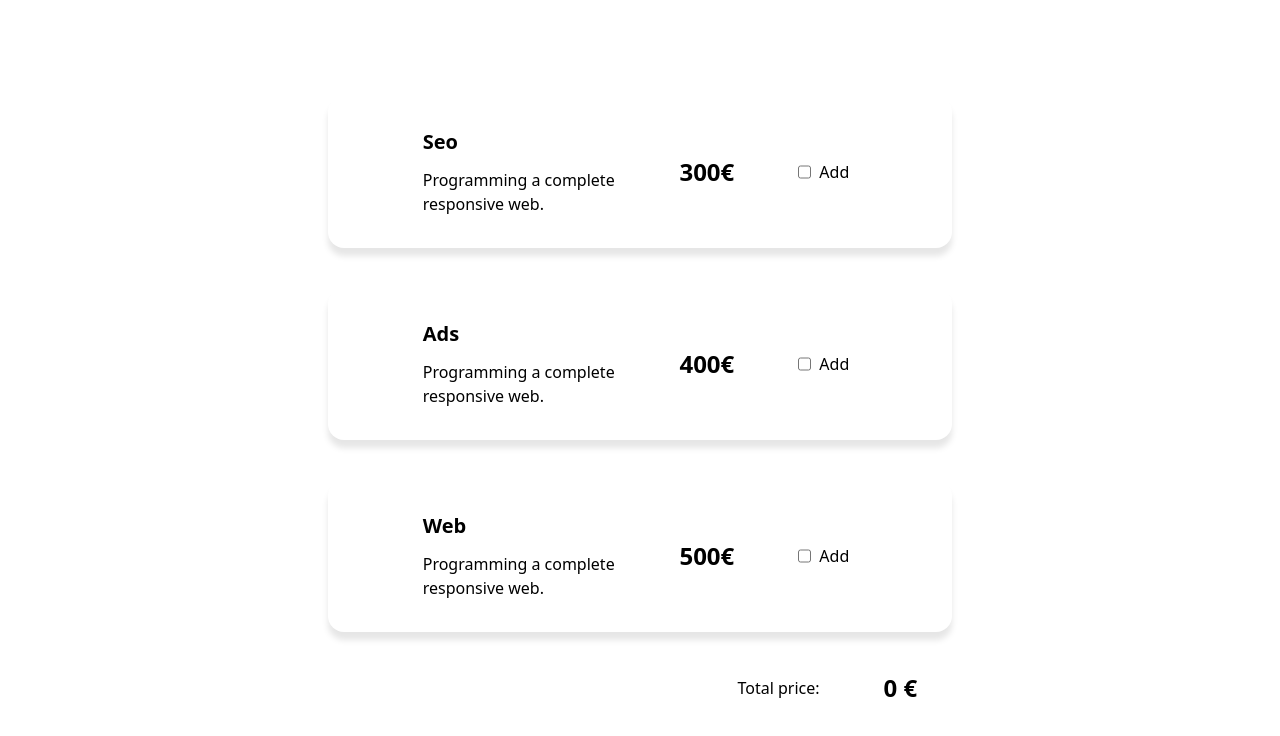
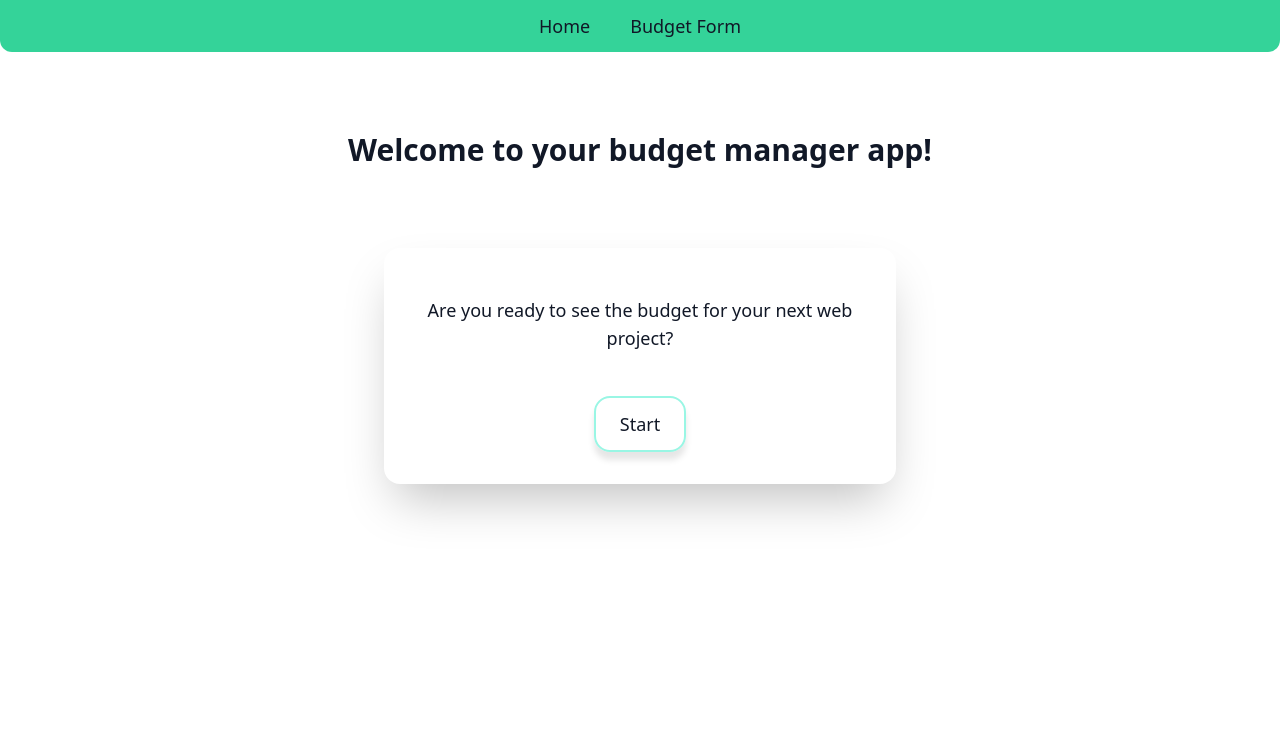
Before and after one commit to memugr/Sprint-6-Budget, a React (Vite) app: page / in a window 1280 px wide. Shown: the top 736 px of the page. Built offline with nearby package versions, Linux system fonts and the light colour scheme.

Commit message:
Exercice 4: Add routes to Home and Budget Form

```diff
--- a/package.json
+++ b/package.json
@@ -11,7 +11,8 @@
   },
   "dependencies": {
     "react": "^18.3.1",
-    "react-dom": "^18.3.1"
+    "react-dom": "^18.3.1",
+    "react-router-dom": "^7.0.2"
   },
   "devDependencies": {
     "@eslint/js": "^9.15.0",
--- a/src/App.jsx
+++ b/src/App.jsx
@@ -1,9 +1,26 @@
 import "./assets/index.css";
-import { BudgetForm } from "./components/formComponents/BudgetForm";
+import { BudgetForm } from "./pages/BudgetForm";
+import { createBrowserRouter, RouterProvider } from "react-router-dom";
+import HomePage from "./pages/HomePage";
+
+const router = createBrowserRouter([
+  {
+    path: "/",
+    element: <HomePage />
+  },
+  {
+    path: "/HomePage",
+    element: <HomePage />
+  },
+  {
+    path: "/BudgetForm",
+    element: <BudgetForm />
+  }
+])
 
 function App() {
   return (
-    <BudgetForm />
+    <RouterProvider router={router} />
   )
 }
 
--- a/src/components/formComponents/Checkbox.jsx
+++ b/src/components/formComponents/Checkbox.jsx
@@ -22,7 +22,7 @@ export const Checkbox = ({ type, price }) => {
     }
 
     return (
-        <div className="card flex flex-col justify-evenly items-center shadow-2xl rounded-2xl bg-white hover:ring-2">
+        <div className="card flex flex-col justify-evenly items-center shadow-2xl rounded-2xl bg-white text-gray-900">
             <div className="flex justify-evenly items-center p-4 md:p-8 w-4/5 font-medium">
                 <div>
                     <h3 className="font-bold text-xl mb-3">{type}</h3>
--- /dev/null
+++ b/src/components/homeComponents/Navbar.jsx
@@ -0,0 +1,12 @@
+import { Link } from "react-router-dom";
+
+export default function Navbar() {
+    return (
+        <div className="navbar bg-emerald-400 flex justify-center items-center py-3 rounded-b-xl text-gray-900">
+            <div className="flex gap-10 flex-wrap">
+                <Link className="btn btn-ghost text-lg rounded-lg" to="/">Home</Link>
+                <Link className="btn btn-ghost text-lg rounded-lg" to="/BudgetForm">Budget Form</Link>
+            </div>
+        </div>
+    )
+}
--- a/src/components/formComponents/BudgetForm.jsx
+++ b/src/pages/BudgetForm.jsx
@@ -1,13 +1,15 @@
-import { Checkbox } from "./Checkbox";
-import { TotalPrice } from "./TotalPrice";
-import { FormProvider } from "../../contexts/budgetFormProvider";
-import { serviceData } from "../../data/serviceData";
+import { Checkbox } from "../components/formComponents/Checkbox";
+import { TotalPrice } from "../components/formComponents/TotalPrice";
+import { FormProvider } from "../contexts/budgetFormProvider";
+import { serviceData } from "../data/serviceData";
+import Navbar from "../components/homeComponents/Navbar";
 
 export const BudgetForm = () => {
     return (
         <FormProvider>
+            <Navbar />
             <div className="h-screen flex justify-center items-center">
-            <div className=" flex flex-col flex-wrap items-center justify-center gap-y-10 w-screen md:w-5/6 lg:w-4/6">
+            <div className=" flex flex-col rounded-xl py-5 flex-wrap items-center justify-center gap-y-10 w-screen md:w-5/6 lg:w-4/6">
                 {serviceData.map((data) =>(
                     <Checkbox
                     key={data.id}
--- /dev/null
+++ b/src/pages/HomePage.jsx
@@ -0,0 +1,26 @@
+import { Link } from "react-router-dom";
+import Navbar from "../components/homeComponents/Navbar";
+
+export default function HomePage() {
+    return (
+        <>
+            <Navbar />
+            <div className="flex flex-col items-center min-h-screen text-gray-900">
+                <h1 className="text-3xl font-extrabold my-20 text-center">
+                    Welcome to your budget manager app!
+                </h1>
+
+                <div className=" w-full max-w-lg border-teal shadow-2xl rounded-2xl p-8 text-center">
+                    <p className="mt-4 text-lg ">
+                        Are you ready to see the budget for your next web project?
+                    </p>
+                    <div className="mt-6 flex justify-center">
+                        <button className="card btn mt-5 text-lg rounded-2xl border-2 border-teal-200 hover:border-teal-500 px-6 py-3">
+                            <Link to="/BudgetForm">Start</Link>
+                        </button>
+                    </div>
+                </div>
+            </div>
+        </>
+    )
+}
--- a/src/styles/Checkbox.css
+++ b/src/styles/Checkbox.css
@@ -1,10 +1,9 @@
 .card {
-    border: #000;
     box-shadow: 0 8px 6px rgba(0, 0, 0, 0.1);
     transition: transform 0.2s ease-in-out, box-shadow 0.2s ease-in-out;
 }
 
 .card:hover {
     transform: translateY(-5px);
-    box-shadow: 0 8px 12px rgba(0, 0, 0, 0.2)
+    box-shadow: 0 12px 12px rgba(0, 0, 0, 0.2)
 }
```
Also changed, not shown: 1 other file (tests, documents, lock files or other folders).
